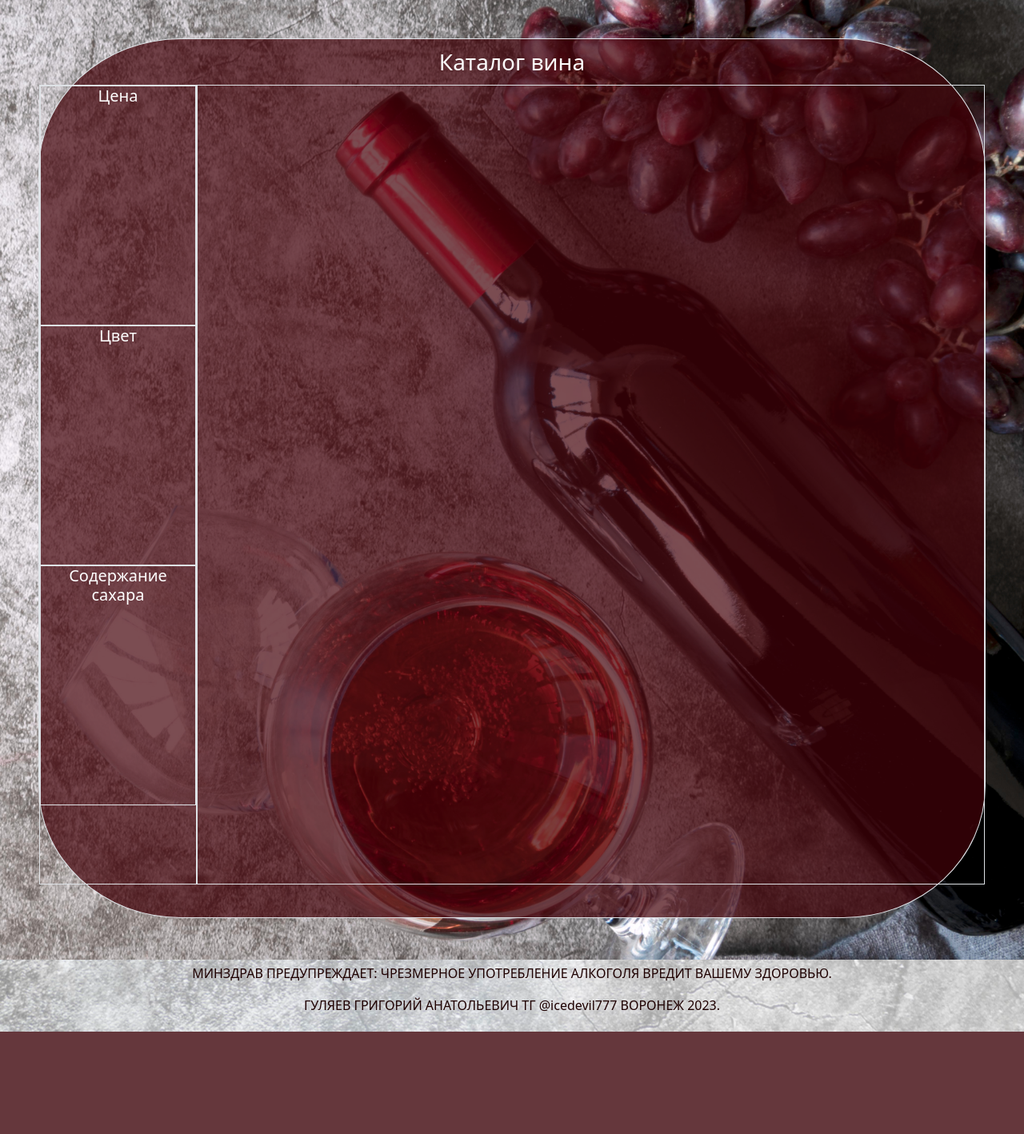
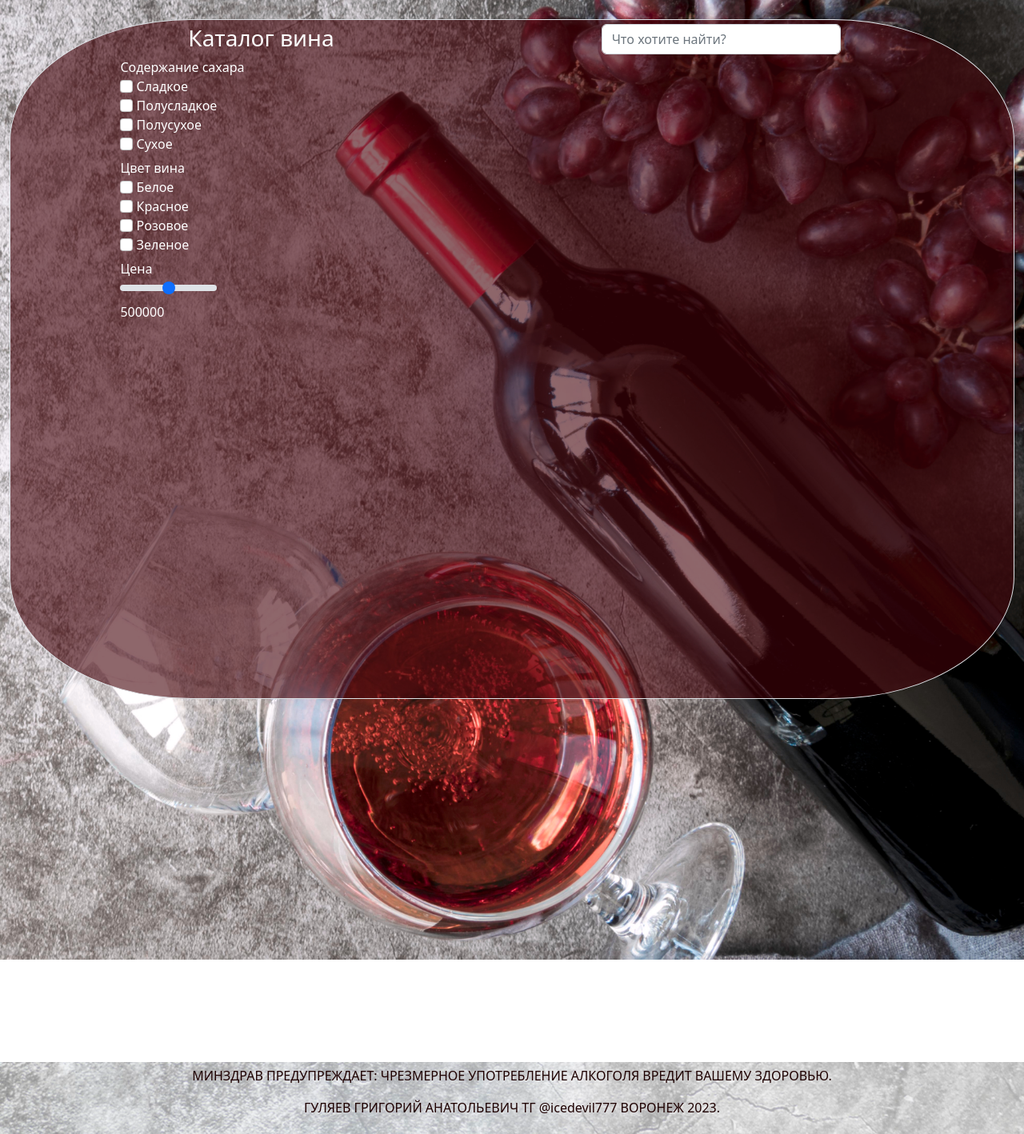
Before and after one commit to icedevil777/alcohol_catalog, a Django app: page /wines/ in a window 1280 px wide. Shown: the part 134-1552 px from the top of the page at 80% size. Before the commit the page ends 1424 px from the top, so only its background shows below. Run offline with Django 4.2, Linux system fonts and the light colour scheme; the visitor is signed in with stand-in values (Sample User, id 1); data that the repository does not hold is empty.

Commit message:
styles wine

```diff
--- a/catalog/app/models.py
+++ b/catalog/app/models.py
@@ -72,10 +72,10 @@
     ]
 
     SUGAR_AMOUNT = [
-        ("S", "сладкое"),
-        ("SS", "полусладкое"),
-        ("SD", "полусухое"),
-        ("D", "сухое"),
+        ("S", "Сладкое"),
+        ("SS", "Полусладкое"),
+        ("SD", "Полусухое"),
+        ("D", "Сухое"),
     ]
 
     color = models.CharField(max_length=1, choices=COLOR_TYPE, default="W")
--- a/catalog/app/static/app/css/main.css
+++ b/catalog/app/static/app/css/main.css
@@ -14,9 +14,10 @@
 
 
 main {
-    background-image: url(../images/wine.jpg) ;
+    background-image: url(../images/wine.jpg);
     height: 1200px;
     background-size: cover;
+    margin-bottom: 10%;
     /*filter: brightness(10%);*/
     /*-webkit-filter: contrast(30%);*/
     /*filter: brightness(30%);*/
@@ -79,12 +80,23 @@
 
 /* Wiens */
 .mein_col{
-    height: 1100px;
-    border-radius: 15%;
-    background-color: rgba(68, 2, 9, 0.7);
+    border-radius: 18%;
+    background-color: rgba(68, 2, 9, 0.6);
 }
 
-h3, h5{
+.content_col{
+    height: 800px;
+    border-radius: 18%;
+    /*background-image: url(../images/second_head.png);*/
+    /*background-color: rgba(68, 2, 9, 0.7);*/
+}
+
+.mini_content_col{
+    border-radius: 18%;
+    background-color: rgba(68, 2, 9, 0.9);
+}
+
+h3, h6{
     color: white;
     margin-top: 1%;
     margin-bottom: 1%;
--- /dev/null
+++ b/catalog/app/static/app/js/price.js
@@ -0,0 +1,10 @@
+$(document).ready(function(){
+    $('#output').val($('#range').val());
+    $('#range').mousemove(function() {
+        $('#output').val($('#range').val());
+    });
+
+    $('#output').change(function() {
+        $('#range').val($('#output').val());
+    });
+})
--- a/catalog/app/templates/app/base.html
+++ b/catalog/app/templates/app/base.html
@@ -96,6 +96,7 @@
     </div>
 
 </header>
+<script src="https://ajax.googleapis.com/ajax/libs/jquery/3.5.1/jquery.min.js"></script>
 
 <main>
 {% block content %} {% endblock %}
@@ -107,10 +108,11 @@
     <p>ГУЛЯЕВ ГРИГОРИЙ АНАТОЛЬЕВИЧ ТГ @icedevil777 ВОРОНЕЖ 2023.</p>
 
 </footer>
+
 <script src="https://cdn.jsdelivr.net/npm/bootstrap@5.2.3/dist/js/bootstrap.bundle.min.js"
         integrity="sha384-kenU1KFdBIe4zVF0s0G1M5b4hcpxyD9F7jL+jjXkk+Q2h455rYXK/7HAuoJl+0I4"
         crossorigin="anonymous"></script>
 <script src="https://unpkg.com/vue@next"></script>
-<script src="{% static 'app/js/vue.js' %}"></script>
+
 </body>
 </html>
--- a/catalog/app/templates/app/wines.html
+++ b/catalog/app/templates/app/wines.html
@@ -6,37 +6,125 @@
 {% block title %}Wines{% endblock %}
 
 {% block content %}
-    <div class="container-fluid ">
-        <div class="row p-5">
-            <div class="col-12 text-center justify-content-center border mein_col" style="">
-                <h3>Каталог вина</h3>
-                <div class="row">
-                    <div class="col-2 border" style="height: 1000px">
-                        <div class="row border" style="height: 300px">
-                            <h5>Цена</h5>
-                        </div>
-                        <div class="row border" style="height: 300px">
-                            <h5>Цвет</h5>
-                        </div>
-                        <div class="row border" style="height: 300px">
-                            <h5>Содержание сахара</h5>
-                        </div>
+    <div class="container-fluid p-4">
+        <div class="row">
+            <div class="col-12 mein_col justify-content-center text-center border">
+                <div class="row head-row">
+                    <div class="col-6">
+                        <h3>Каталог вина</h3>
                     </div>
-                    <div class="col-10 border" style="height: 1000px">
-                        <div class="row">
-                           {% for wine in object_list %}
-                               <div class="col-4 border mb-2" style="height: 200px;">
-                               <a><img src="{{ wine.image.url }}" alt="картинка" style="width: 7%; height: 60%"></a>
-                               <li>{{ wine.title }}</li>
-                               <li>{{ wine.title_rus }}</li>
-                               <a> {{ wine.get_color_display }} {{ wine.get_sugar_display }} </a>
+                    <div class="col-5">
+                        <input
+                            type="text"
+                            class="form-control"
+                            placeholder="Что хотите найти?"
+                            name="title"
+                            value=""
+                            style="width: 60%; margin: 1% auto;"
+                        >
+                    </div>
+                </div>
+                <div class="row body-row">
+                    <div class="col-2" style="text-align: left; margin-left: 10%;">
+                            <div class="form-check-sugar">
+                            <h6>Содержание сахара</h6>
+                                {% for sugar in sugars %}
+                                    <div class="item-name flex">
+                                        <input
+                                            class="form-check-input"
+                                            type="checkbox"
+                                            value=""
+                                            onchange="document.getElementById(this.value).checked = this.checked"
+                                            {% if employment_type.name_for_form in fs.keys %}
+                                            checked=""
+                                            {% endif %}
+                                        >&nbsp<a style="color: white;">{{ sugar.1 }}</a><br>
+                                    </div>
+                                {% endfor %}
+                            </div>
+
+                            <div class="form-check-color" style="margin-top: 5%;">
+                            <h6>Цвет вина</h6>
+                                {% for color in colors %}
+                                    <div class="item-name flex">
+                                        <input
+                                            class="form-check-input"
+                                            type="checkbox"
+                                            value=""
+                                            onchange="document.getElementById(this.value).checked = this.checked"
+                                            {% if employment_type.name_for_form in fs.keys %}
+                                            checked=""
+                                            {% endif %}
+                                        >&nbsp;<a style="color: white;">{{ color.1 }}</a><br>
+                                    </div>
+                                {% endfor %}
+                            </div>
+                            <div class="form-check-sugar" style="margin-top: 5%;">
+                            <h6>Цена</h6>
+                            <div class="item-name" style="width: 65%;">
+                                <input
+                                    type="range"
+                                    class="form-range"
+                                    id="range"
+                                    name=""
+                                    value="value"
+                                    min="0"
+                                    max="1000000"
+                                />
+                                <output type="text" name="" id="output" style="width: 120px; color: white"></output>
+                                <script src="{% static 'app/js/price.js' %}"></script>
+                            </div>
+                            </div>
+
+                    </div>
+
+                    <div class="col-8 content_col">
+                        <div class="row" style="color: white">
+                           {% for wine in wines %}
+                               <div class="col-3 border mb-2 mini_content_col" style="height: 200px;">
+                               <p><img src="{{ wine.image.url }}" alt="картинка" style="width: 7%; height: 60%"></p>
+                               <p>{{ wine.title }}</p>
+                               <p>{{ wine.title_rus }}</p>
+                               <p>{{ wine.get_color_display }} {{ wine.get_sugar_display }} </p>
                                </div>
                            {% endfor %}
                         </div>
                     </div>
+
                 </div>
+
+
             </div>
         </div>
     </div>
 
 {% endblock %}
+
+
+
+
+{#                <div class="row">#}
+{#                    <div class="col-2 border" style="height: 1000px">#}
+{#                        <div class="row border" style="height: 300px">#}
+{#                            <h5>Цена</h5>#}
+{#                        </div>#}
+{#                        <div class="row border" style="height: 300px">#}
+{#                            <h5>Цвет</h5>#}
+{#                        </div>#}
+{#                        <div class="row border" style="height: 300px">#}
+{#                            <h5>Содержание сахара</h5>#}
+{#                        </div>#}
+{#                    </div>#}
+{#                    <div class="col-10 border" style="height: 1000px">#}
+{#                        <div class="row">#}
+{#                           {% for wine in wines %}#}
+{#                               <div class="col-4 border mb-2" style="height: 200px;">#}
+{#                               <p><img src="{{ wine.image.url }}" alt="картинка" style="width: 7%; height: 60%"></p>#}
+{#                               <p>{{ wine.title }}</p>#}
+{#                               <p>{{ wine.title_rus }}</p>#}
+{#                               <p>{{ wine.get_color_display }} {{ wine.get_sugar_display }} </p>#}
+{#                               </div>#}
+{#                           {% endfor %}#}
+{#                        </div>#}
+{#                    </div>#}
+{#                </div>#}
--- a/catalog/app/views.py
+++ b/catalog/app/views.py
@@ -11,3 +11,11 @@
     """Wine objects"""
     model = Wine
     template_name = 'app/wines.html'
+    context_object_name = 'wines'
+    queryset = Wine.objects.all()
+
+    def get_context_data(self, **kwargs):
+        context = super().get_context_data(**kwargs)
+        context['sugars'] = Wine.SUGAR_AMOUNT
+        context['colors'] = Wine.COLOR_TYPE
+        return context
```
